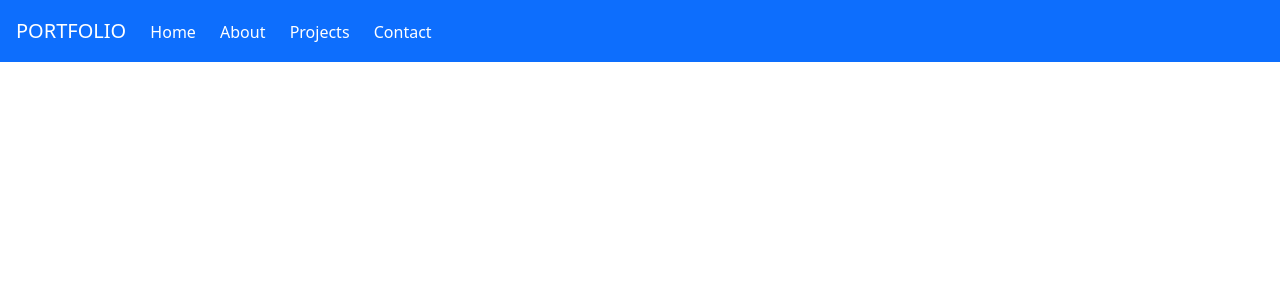
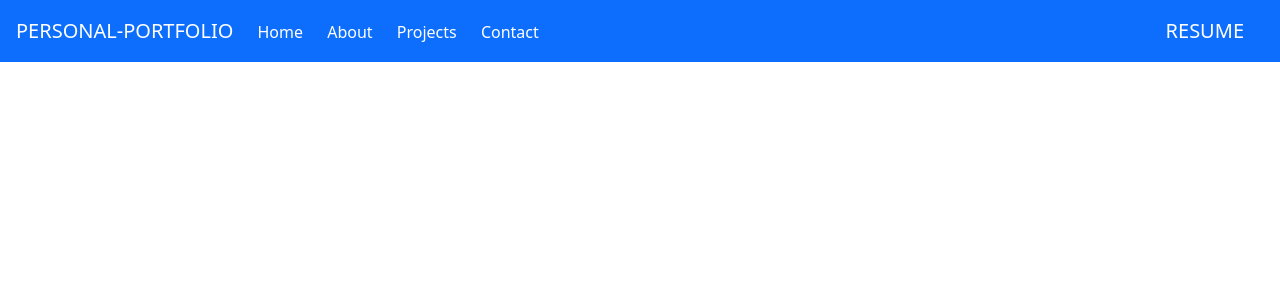
Before and after one commit to dipeshluitel/personal_portfolio, a Django app: page /myPortfolio/about/ in a window 1280 px wide. Shown: the top 300 px of the page. Run offline with Django 5.2, Linux system fonts and the light colour scheme.

Commit message:
new nav brand added and static folder structure changed

```diff
--- a/personal_portfolio/templates/myPortfolio/base.html
+++ b/personal_portfolio/templates/myPortfolio/base.html
@@ -17,7 +17,7 @@
     <nav class="navbar bg-primary p-3" data-bs-theme="dark">
       <ul class="nav navbar-nav">
         <li>
-          <a class="navbar-brand" href="#">PORTFOLIO</a>
+          <a class="navbar-brand" href="#">PERSONAL-PORTFOLIO</a>
           <a class="navbar-link text-white" href="{% url 'index' %}">Home</a>
           <a class="navbar-link text-white" href="{% url 'myPortfolio:about'%}"
             >About</a
@@ -34,6 +34,9 @@
           >
         </li>
       </ul>
+      <ul class="nav navbar-right">
+        <li><a class="navbar-brand" href="">RESUME</a></li>
+      </ul>
     </nav>
     {% block body_block %} {% endblock %}
     <script src="https://cdn.jsdelivr.net/npm/bootstrap@5.3.2/dist/js/bootstrap.bundle.min.js"></script>
```
Also changed, not shown: personal_portfolio/static/myPortfolio/css/mystyle.css (renamed from personal_portfolio/static/css/mystyle.css).
